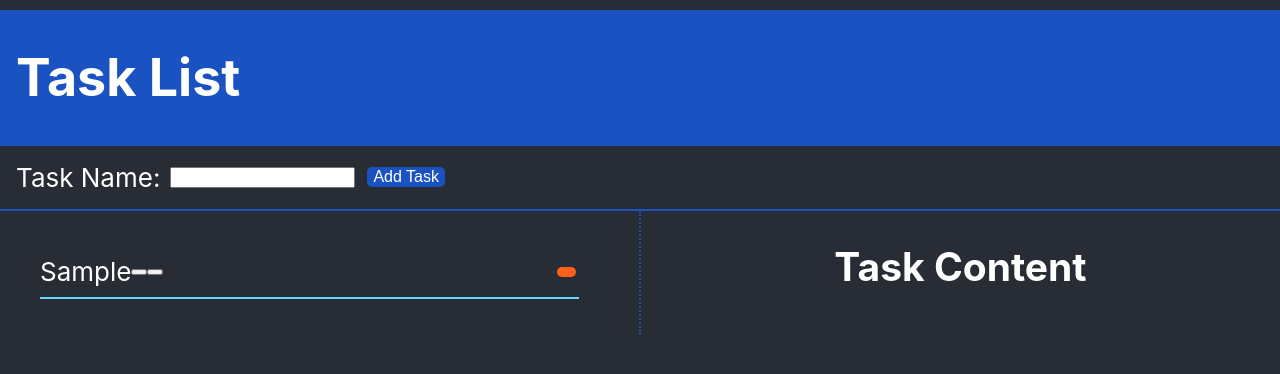
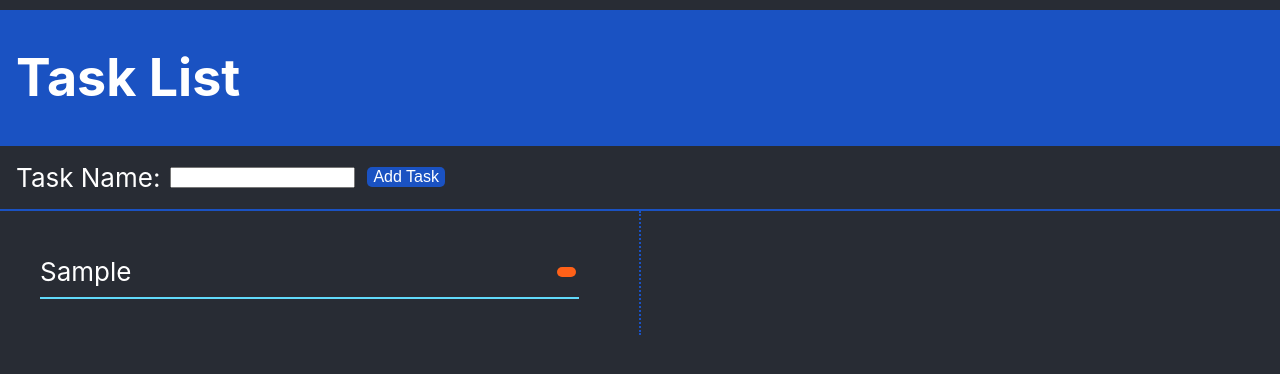
Before and after one commit to Amenity42/NoteApp, a React (Create React App) app: page / in a window 1280 px wide. Both pictures are taken after typing "Sample" into the empty fields and a click on the button "Add Task". Shown: the top 374 px of the page. Built offline with nearby package versions, Linux system fonts and the light colour scheme.

Commit message:
tasks now update into task area

```diff
--- a/src/Components/App.tsx
+++ b/src/Components/App.tsx
@@ -3,11 +3,19 @@ import Form from './Form';
 import Task from './Task';
 import '../CSS/App.css';
 import {updateLocalStorage} from './Storage';
+import ContentArea from './ContentArea';
 
 
 function App(props) {
 
+	//States
 	let [tasks, setTasks] = useState(props.tasks);
+	let [activeTask, setActiveTask] = useState(null);
+
+	function findActiveTask(id) {
+		let task = tasks.find((task) => task.id === id);
+		setActiveTask(task);
+	}
 
 	//This adds a task to the list
 	function addTask(name: string) {
@@ -43,20 +51,26 @@ function App(props) {
 
 			{tasks.length ? (
 				<Fragment>
-					<section className='task-container'>
+					< section className='task-container'>
 						<section className='task-list'>
 							<ul>
 								{tasks.map((task) => (
 									// @ts-ignore
-									<Task key={task.id} id={task.id} removeTask={removeTask}>
+									<Task key={task.id} id={task.id} removeTask={removeTask} setActiveTask2={findActiveTask}>
 										{task.name}
 									</Task>
 								))}
 							</ul>
 						</section>
 
+			                  {/* if state of task content is null show nothing else show state */}
 						<section className='task-content'>
-						<h2>Task Content</h2>
+						{/* {activeTask && <ContentArea {...activeTask}></ContentArea>} */}
+						{activeTask ? (
+							<ContentArea {...activeTask}></ContentArea>
+						) : (
+							null
+						)}
 						</section>
 					</section>
 				</Fragment>
--- a/src/Components/ContentArea.tsx
+++ b/src/Components/ContentArea.tsx
@@ -1,7 +1,17 @@
-function setContentArea(_props: any) {
-      alert(_props.id);
+import React from "react"
+
+function ContentArea(_props: any) {
+      return (
+            <div className="ContentArea">
+                  <h2>{_props.name}</h2>
+                  {}
+            </div>
+      );
+
+
+
       //update component and display content
 
 }
 
-export default setContentArea;
+export default ContentArea;
--- a/src/Components/Task.tsx
+++ b/src/Components/Task.tsx
@@ -6,14 +6,14 @@ import setContentArea from './ContentArea';
 function Task(_props: any) {
   return (
       // @ts-ignore
-    <li className="Task" onClick={ ()=>{setContentArea(_props)}}>
+    <li className="Task" onClick={ ()=>{_props.setActiveTask2(_props.id)}}>
       <header>
             <input id={_props.id} className="individualTask" type="checkbox"/>
             <label htmlFor={_props.id}>{_props.children}</label>
       </header>
       <button id="deleteBtn" onClick={ ()=>{_props.removeTask(_props.id)} }> </button>
-      <button id="editBtn"> </button>
-      <button id="resizeBtn"> </button>
+      {/* <button id="editBtn"> </button>
+      <button id="resizeBtn"> </button> */}
     </li>
   );
 }
```
